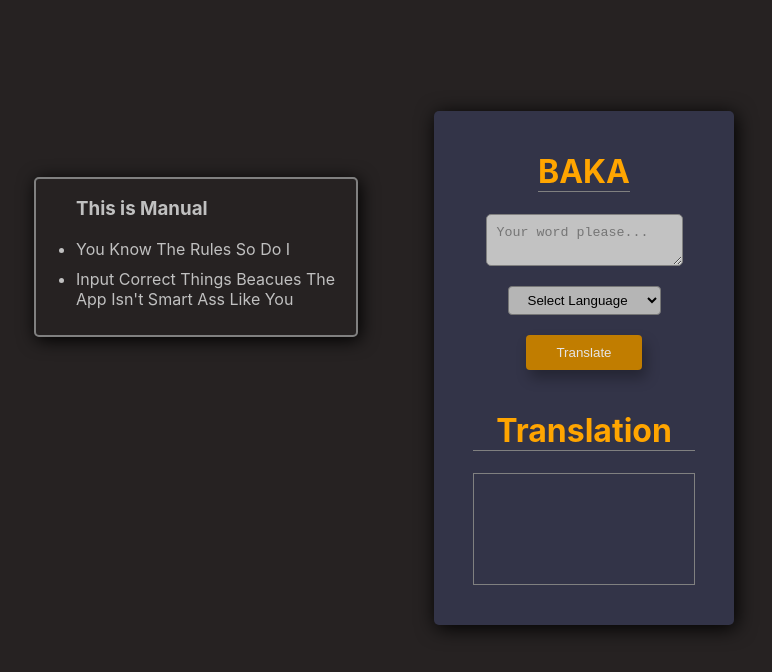
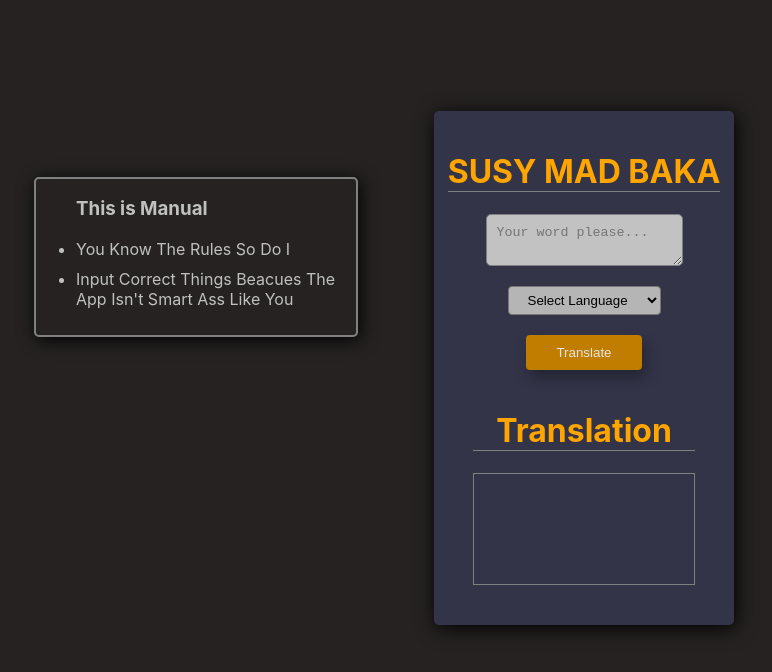
Before and after one commit to Hope-Dies-Here/Hope-Dies-Here.github.io, a plain HTML site: page index.html in a window 1280 px wide. Shown: the whole page, without its empty margins (44-816 px from the left). Drawn offline with Linux system fonts and the light colour scheme.

Commit message:
aaaaaaaaaaaa

```diff
--- a/index.html
+++ b/index.html
@@ -14,7 +14,7 @@
         </div> -->
         <div id="all" class="smth">
             <div id="top">
-                <h1>BAKA</h1>
+                <h1>SUSY MAD BAKA</h1>
             </div>
             <div id="mid">
                 <textarea class="input" id="input" placeholder="Your word please..."></textarea>
```
